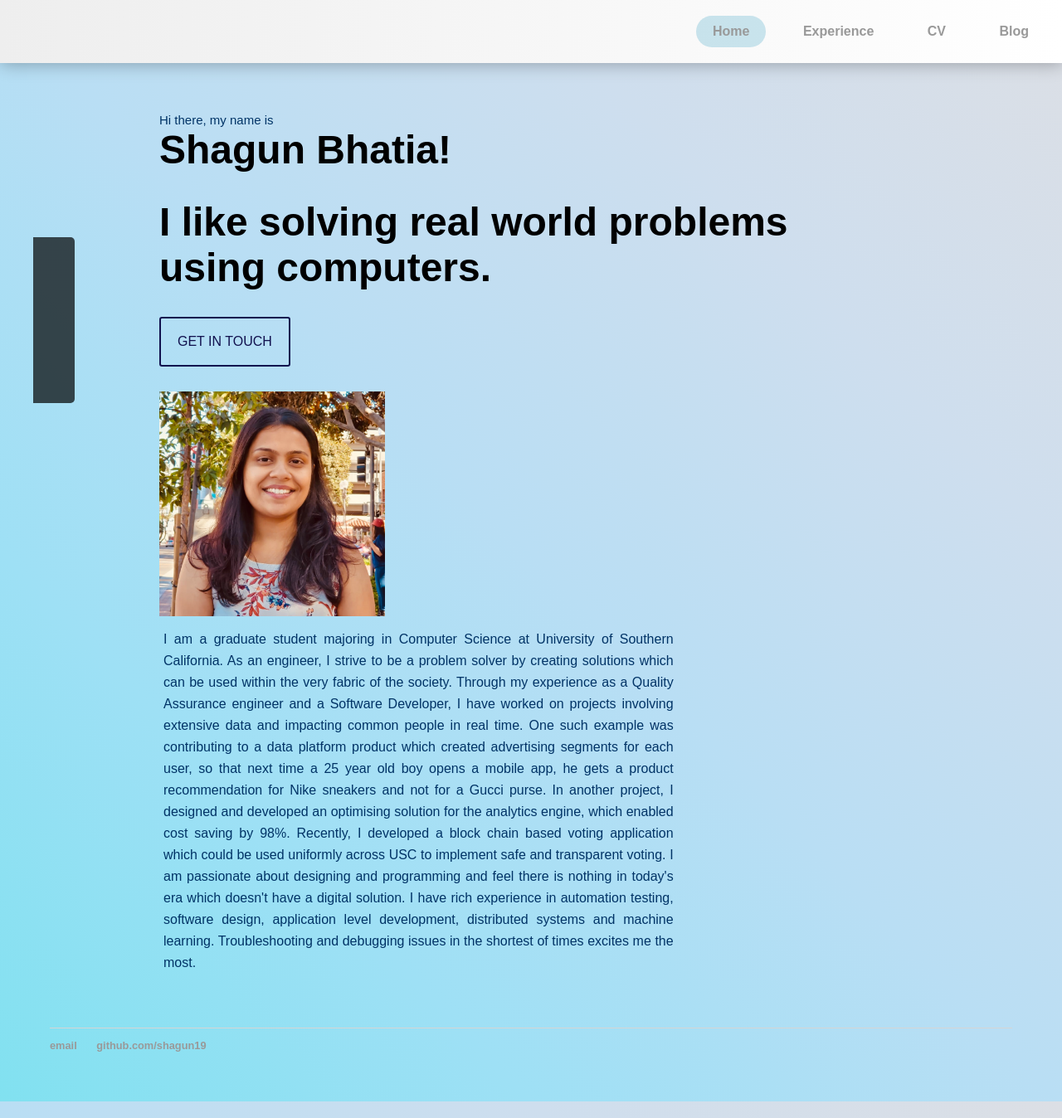
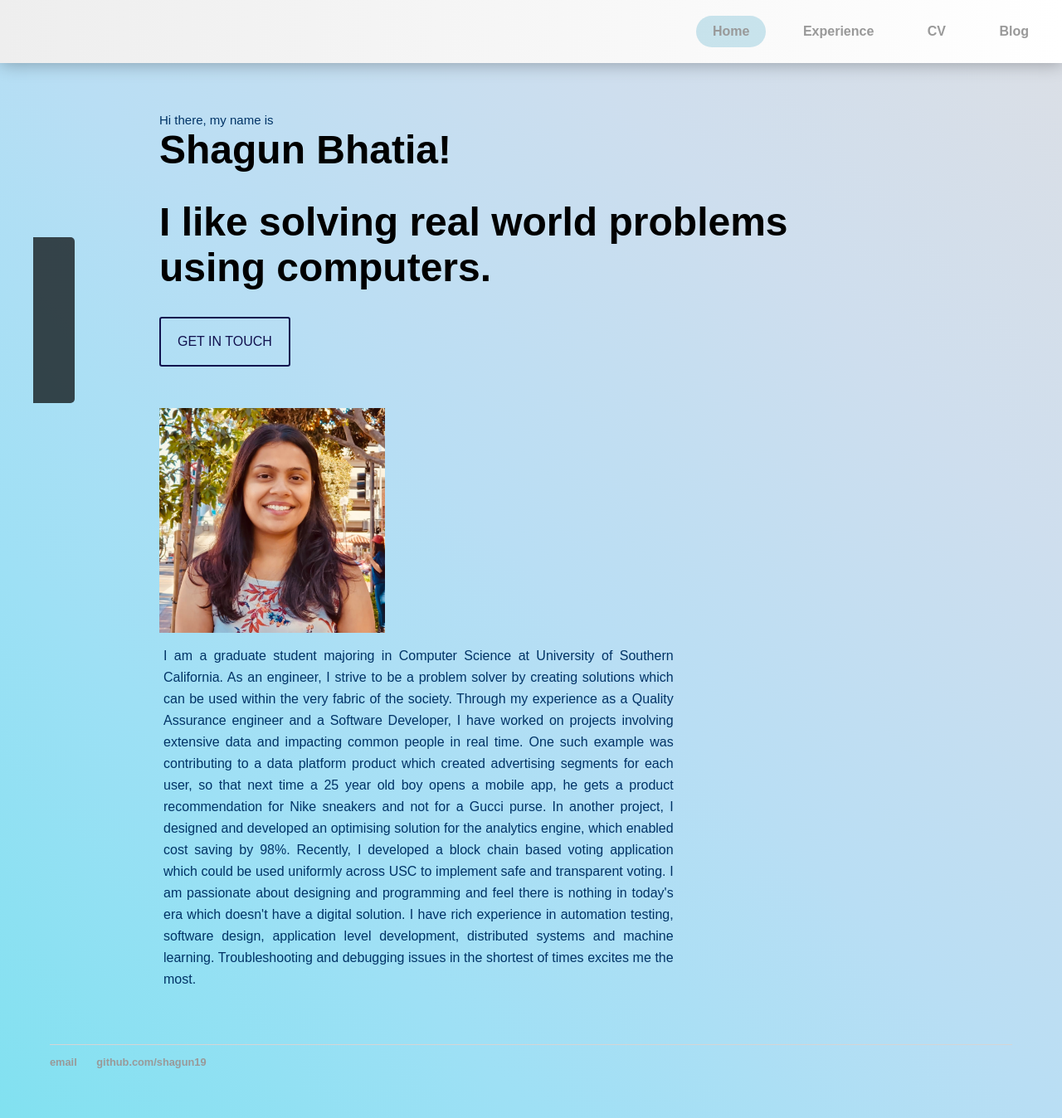
Before and after one commit to shagun19/shagun19.github.io, a Jekyll site: the page index.html, which Jekyll copies as it is, in a window 1280 px wide. Shown: the whole page at 83% size. Built offline with Jekyll 4.4.1, drawn with Linux system fonts in a browser that asks for light colours; some web fonts are replaced.

```diff
--- a/index.html
+++ b/index.html
@@ -26,7 +26,7 @@
         <h1>I like solving real world problems using computers.</h1>
         <button class="btn">Get in Touch</button>
     </div>
-    <div class="fx3" style="margin-top:20px">
+    <div class="fx3" style="margin-top:40px">
         <a href="#">
             <div class="item col4">
                 <img class="transition img-responsive" src="shagun.jpg" height="275" width="275">
```
